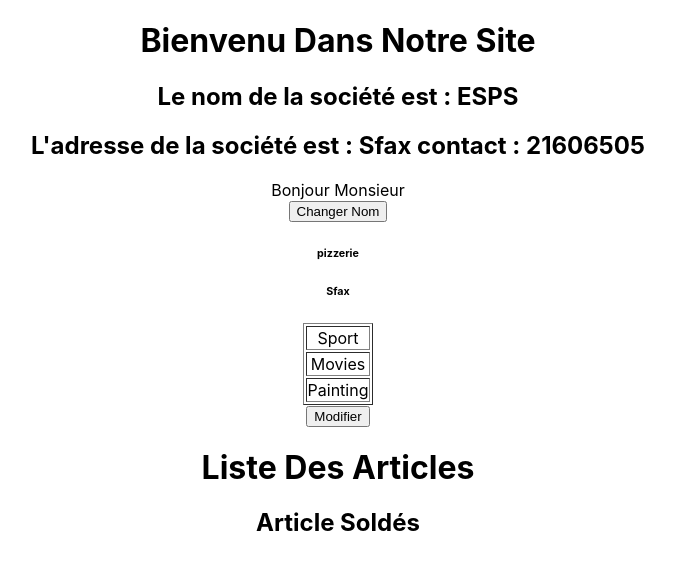
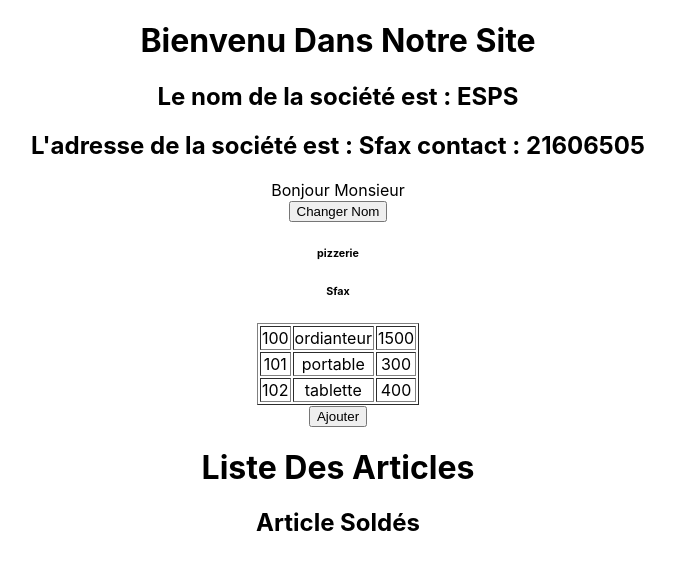
Before and after one commit to Moez-Zouari/react-esps-firstapp, a React (Create React App) app: page / in a window 1280 px wide. Shown: the top 570 px of the page, without its empty margins (302-977 px from the left). Built offline with nearby package versions, Linux system fonts and the light colour scheme.

Commit message:
State Table Object Method 2

```diff
--- a/src/Article.jsx
+++ b/src/Article.jsx
@@ -6,13 +6,18 @@ class Article extends Component {
         this.state = {
             adresse: "Sfax",
             nom: "pizzerie",
-            hobbies: ["Sport", "Movies", "Painting"]
+            // hobbies: ["Sport", "Movies", "Painting"]
+            art: [
+                { code: "100", designation: "ordianteur", prix: 1500 },
+                { code: "101", designation: "portable", prix: 300 },
+                { code: "102", designation: "tablette", prix: 400 }
+            ]
         }
 
     }
 
     handleChange = () => {
-        this.setState({ hobbies: [...this.state.hobbies, "Aerobic"] })
+        this.setState({ art: [...this.state.art, { code: "103", designation: "Souris", prix: 20 }] })
     }
 
     render() {
@@ -21,11 +26,15 @@ class Article extends Component {
                 <h6>{this.state.nom}</h6>
                 <h6>{this.state.adresse}</h6>
                 <table border={1} align="center">
-                    {this.state.hobbies.map((art, index) =>
-                        <tr key={index}><td>{art}</td></tr>
+                    {this.state.art.map((ar, index) =>
+                        <tr key={index}>
+                            <td>{ar.code}</td>
+                            <td>{ar.designation}</td>
+                            <td>{ar.prix}</td>
+                        </tr>
                     )}
                 </table>
-                <button onClick={() => this.handleChange()}>Modifier</button>
+                <button onClick={() => this.handleChange()}>Ajouter</button>
                 <h1>Liste Des Articles</h1>
                 <h2>Article Soldés</h2>
 
```
